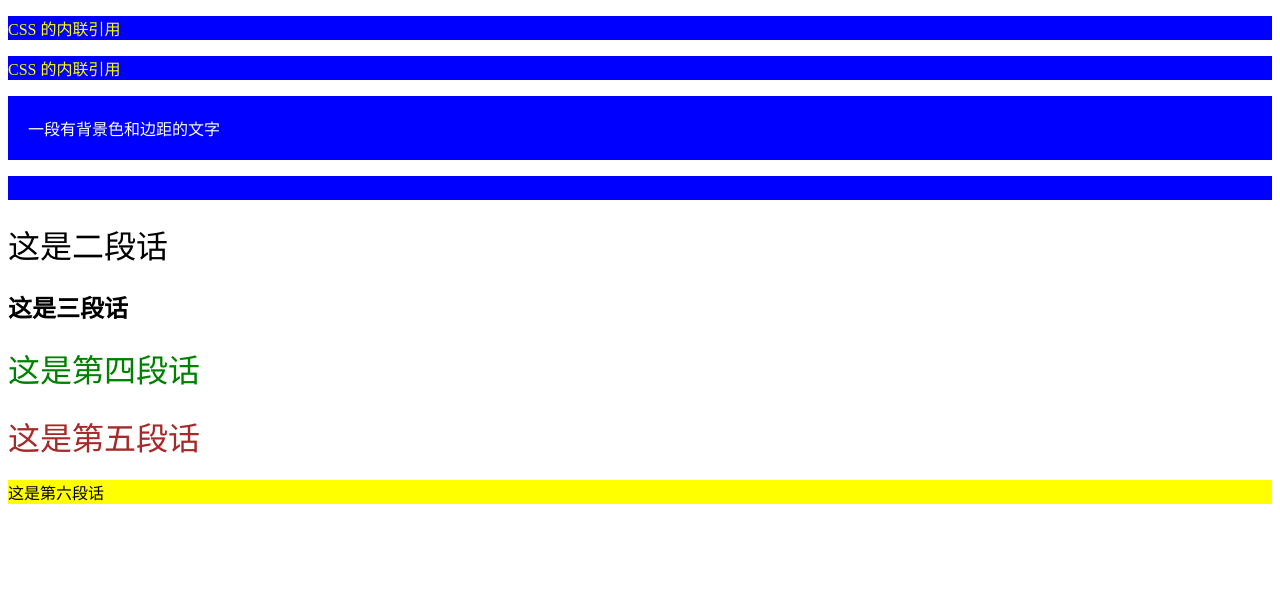
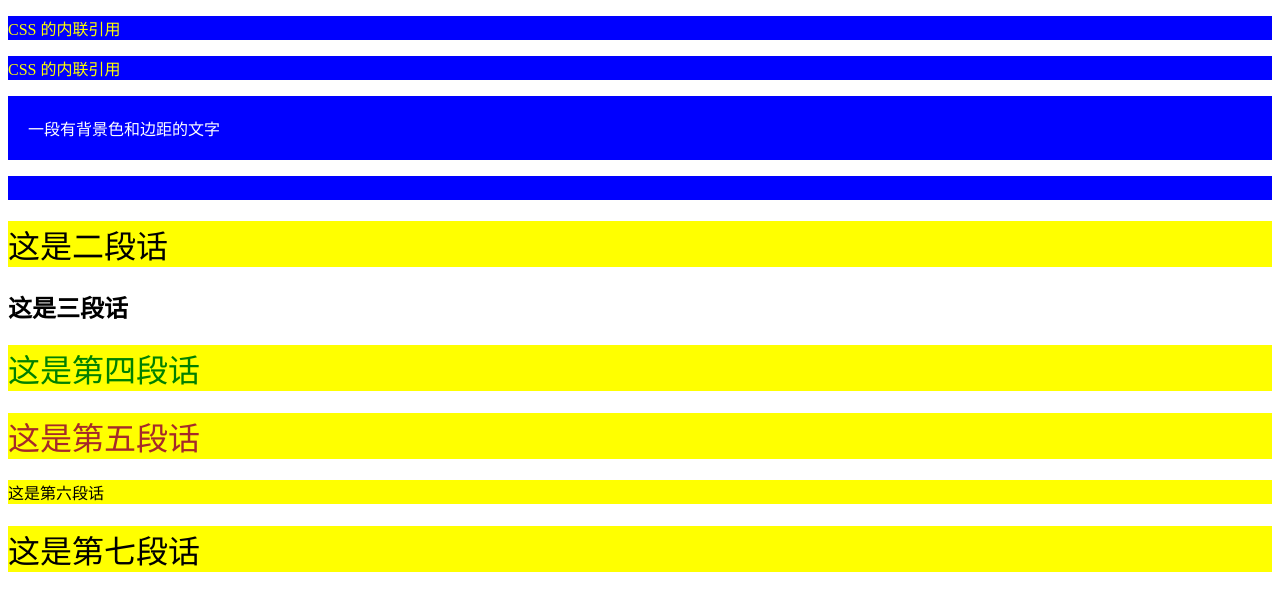
Before and after one commit to GandianTX/Web, a plain HTML site: page Mark10/index.html in a window 1280 px wide. Drawn offline with Linux system fonts and the light colour scheme.

Commit message:
打了个补丁

```diff
--- a/Mark10/home.css
+++ b/Mark10/home.css
@@ -41,3 +41,15 @@ p{
 #cname{
   background-color: yellow;
 }
+
+body h1{
+  background-color: yellow;
+}
+
+p h1{
+  background-color: blue;
+}
+
+h1{
+  background-color: brown;
+}
--- a/Mark10/index.html
+++ b/Mark10/index.html
@@ -22,5 +22,6 @@
   <h1 class="red-font blue-font green-font">这是第四段话</h1>
   <h1 class="test1" id="test2">这是第五段话</h1>
   <p id="cname" class="iname">这是第六段话</p>
+  <h1>这是第七段话</h1>
 </body>
 </html>
```
